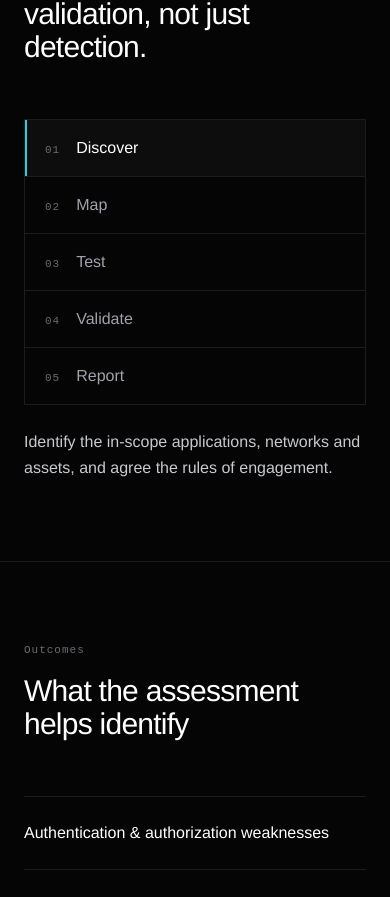
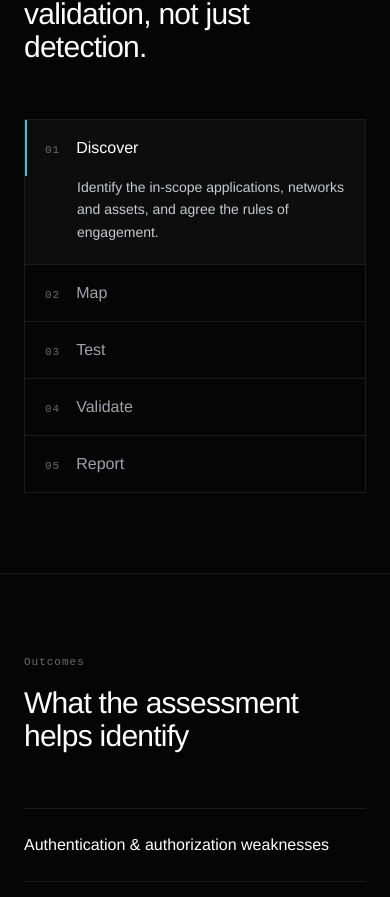
Before and after one commit to ecomaura/safequence, a React (Vite) app: page /vapt in a window 390 px wide. Shown: the part 2216-3113 px from the top of the page. Built offline with nearby package versions, Linux system fonts and the light colour scheme.

Commit message:
Update ProcessSteps.jsx

```diff
--- a/src/components/ProcessSteps.jsx
+++ b/src/components/ProcessSteps.jsx
@@ -1,5 +1,5 @@
 import { useState } from 'react'
-import { motion } from 'framer-motion'
+import { AnimatePresence, motion } from 'framer-motion'
 import Reveal from './Reveal'
 
 export default function ProcessSteps({ steps }) {
@@ -8,39 +8,66 @@ export default function ProcessSteps({ steps }) {
   return (
     <Reveal>
       <div className="flex flex-col md:flex-row items-stretch border border-[var(--color-line-0)]">
-        {steps.map((step, i) => (
+        {steps.map((step, i) => {
+          const isActive = i === active
+          return (
+            <div
+              key={step.name}
+              className="min-w-0 md:flex-1 border-b md:border-b-0 md:border-r last:border-0 border-[var(--color-line-0)]"
+            >
               <button
-            key={step.name}
                 onMouseEnter={() => setActive(i)}
                 onFocus={() => setActive(i)}
                 onClick={() => setActive(i)}
-            className={`relative min-w-0 md:flex-1 text-left px-5 py-4 md:px-6 md:py-6 border-b md:border-b-0 md:border-r last:border-0 transition-colors duration-200 ${
-              i === active ? 'bg-[var(--color-bg-2)]' : 'bg-transparent'
-            } border-[var(--color-line-0)]`}
+                aria-expanded={isActive}
+                className={`relative w-full text-left px-5 py-4 md:px-6 md:py-6 md:h-full transition-colors duration-200 ${
+                  isActive ? 'bg-[var(--color-bg-2)]' : 'bg-transparent'
+                }`}
               >
                 <span
-              className="absolute top-0 left-0 bottom-0 w-[2px] md:h-full"
-              style={{ background: i === active ? 'var(--color-accent)' : 'transparent' }}
+                  className="absolute top-0 left-0 bottom-0 w-[2px]"
+                  style={{ background: isActive ? 'var(--color-accent)' : 'transparent' }}
                 />
                 <div className="flex items-baseline gap-4 md:block">
                   <div className="mono-label md:mb-2">{String(i + 1).padStart(2, '0')}</div>
                   <div
                     className="font-[var(--font-display)] text-base md:text-lg transition-colors"
-                style={{ color: i === active ? '#fff' : 'var(--color-ink-2)' }}
+                    style={{ color: isActive ? '#fff' : 'var(--color-ink-2)' }}
                   >
                     {step.name}
                   </div>
                 </div>
               </button>
-        ))}
+
+              {/* Mobile: content opens directly under its own tab */}
+              <AnimatePresence initial={false}>
+                {isActive && (
+                  <motion.div
+                    key="panel"
+                    initial={{ height: 0, opacity: 0 }}
+                    animate={{ height: 'auto', opacity: 1 }}
+                    exit={{ height: 0, opacity: 0 }}
+                    transition={{ duration: 0.25, ease: 'easeOut' }}
+                    className="md:hidden overflow-hidden bg-[var(--color-bg-2)]"
+                  >
+                    <p className="px-5 pb-5 pl-[52px] text-sm text-[var(--color-ink-1)] leading-relaxed">
+                      {step.detail}
+                    </p>
+                  </motion.div>
+                )}
+              </AnimatePresence>
+            </div>
+          )
+        })}
       </div>
 
+      {/* Desktop: content sits below the row */}
       <motion.div
         key={active}
         initial={{ opacity: 0, y: 6 }}
         animate={{ opacity: 1, y: 0 }}
         transition={{ duration: 0.3 }}
-        className="mt-6 max-w-xl"
+        className="hidden md:block mt-6 max-w-xl"
       >
         <p className="text-[var(--color-ink-1)] text-base leading-relaxed">{steps[active].detail}</p>
       </motion.div>
```
Lines whose indentation alone changed are shown as unchanged.
